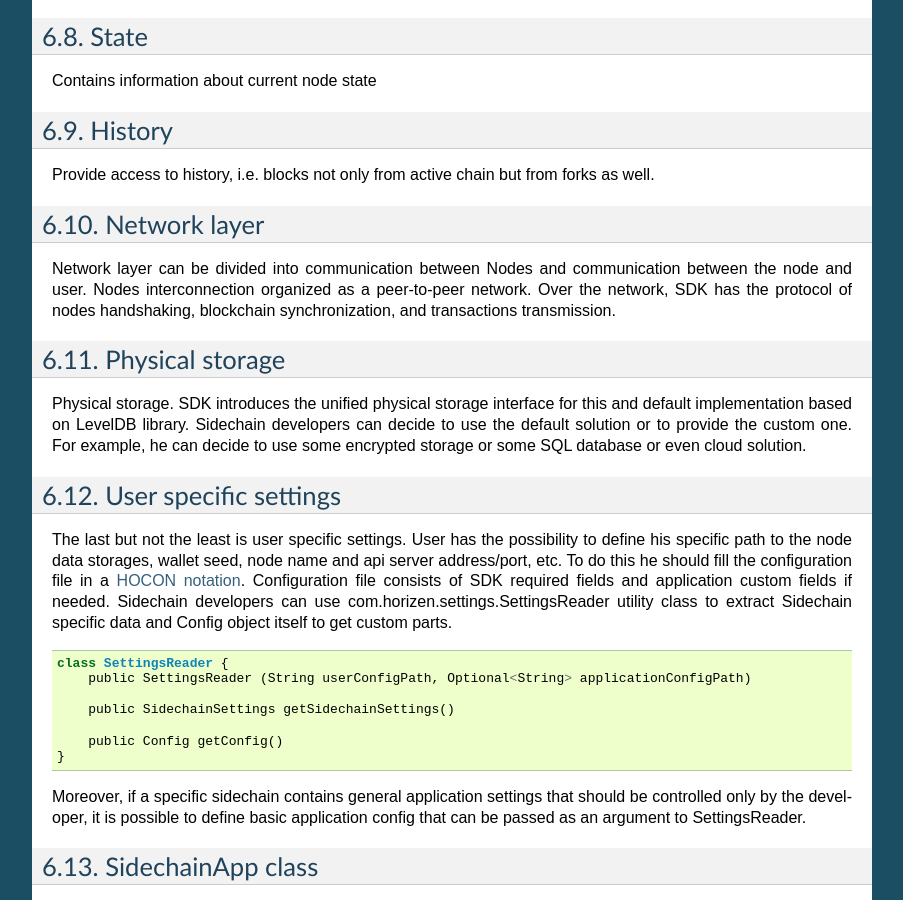
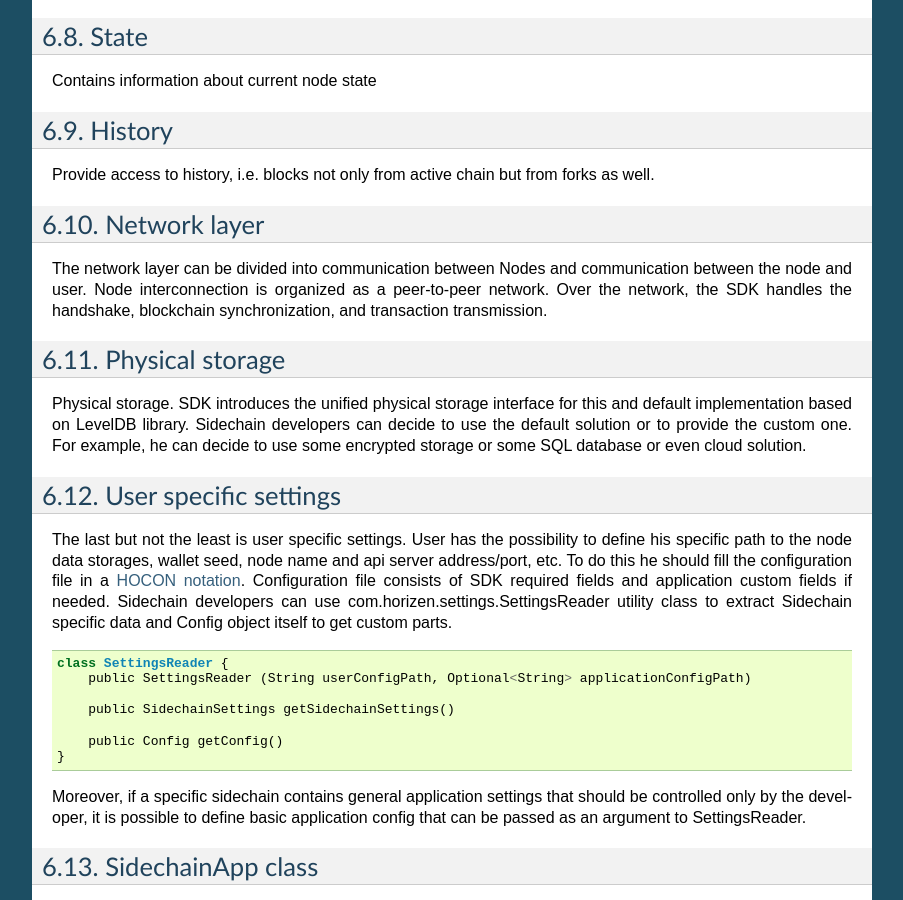
Before and after one commit to megaluck/documentation, a Sphinx documentation site: the page built from docs/introduction/06-Base-App.rst, in a window 1280 px wide and 900 px high, scrolled down 2158 px. Shown: the whole window, without its empty margins (198-1101 px from the left). Built offline with Sphinx 7.4.7, drawn with Linux system fonts in a browser that asks for light colours; pages that are not in the unit, such as notebooks, are missing from menus.

Commit message:
language update

```diff
--- a/docs/introduction/06-Base-App.rst
+++ b/docs/introduction/06-Base-App.rst
@@ -106,8 +106,8 @@ Provide access to history, i.e. blocks not only from active chain but from forks
 Network layer
 *************
 
-Network layer can be divided into communication between Nodes and communication between the node and user.
-Nodes interconnection organized as a peer-to-peer network. Over the network, SDK has the protocol of nodes handshaking, blockchain synchronization, and transactions transmission.
+The network layer can be divided into communication between Nodes and communication between the node and user.
+Node interconnection is organized as a peer-to-peer network. Over the network, the SDK handles the handshake, blockchain synchronization, and transaction transmission.
 
 Physical storage
 ****************
```
